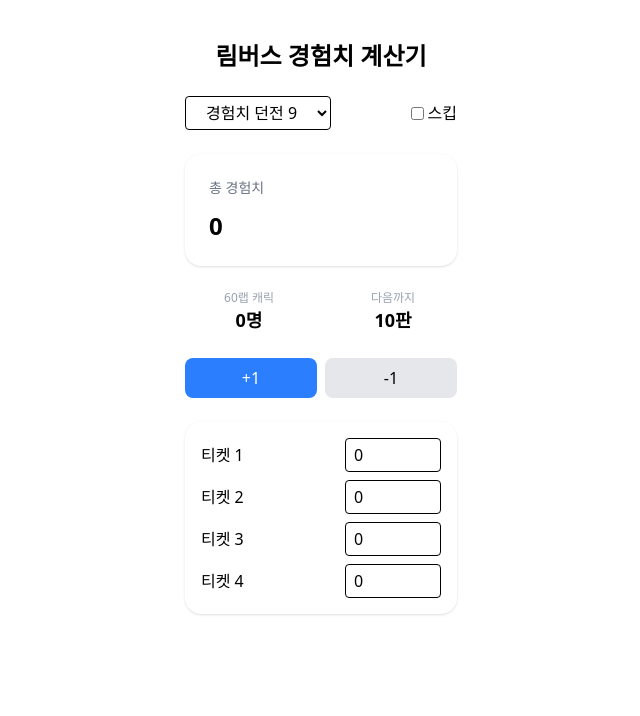
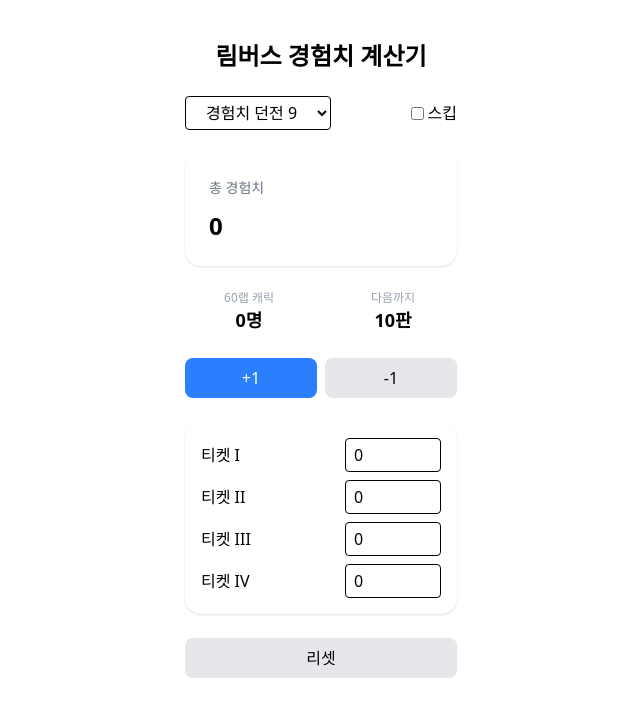
Before and after one commit to sangyun-hwang/subculture-tools, a Next.js app: page / in a window 1280 px wide. Shown: the top 716 px of the page, without its empty margins (319-959 px from the left). Built offline with nearby package versions, Linux system fonts and the light colour scheme.

Commit message:
[feat:limbus-exp] reset 버튼 추가

```diff
--- a/games/limbus-company/config.ts
+++ b/games/limbus-company/config.ts
@@ -13,10 +13,10 @@ export const limbusCompany: GameConfig = {
     },
 
     ticketsName: {
-      t1: '티켓 1',
-      t2: '티켓 2',
-      t3: '티켓 3',
-      t4: '티켓 4',
+      t1: "티켓 I",
+      t2: "티켓 II",
+      t3: "티켓 III",
+      t4: "티켓 IV",
     },
 
     dungeons: {
--- a/games/limbus-company/exp/ui/ExpTool.tsx
+++ b/games/limbus-company/exp/ui/ExpTool.tsx
@@ -12,7 +12,7 @@ function getEffectiveDungeon(dungeon: Dungeon, isSkip: boolean): EffectiveDungeo
 }
 
 export function ExpTool({ config }: { config: ExpConfig }) {
-  const { tickets, addDungeonRun, setTicket, dungeonKey, setDungeon, isSkip, setSkip } = useExpStore()
+  const { tickets, addDungeonRun, setTicket, dungeonKey, setDungeon, isSkip, setSkip, reset } = useExpStore()
 
   const baseDungeon = config.dungeons[dungeonKey]
   const dungeon = getEffectiveDungeon(baseDungeon, isSkip)
@@ -81,7 +81,7 @@ export function ExpTool({ config }: { config: ExpConfig }) {
       <div className="bg-white shadow rounded-2xl p-4 space-y-2">
         {Object.entries(tickets).map(([type, value]) => (
           <div key={type} className="flex gap-2 items-center justify-between">
-            <span className="w-12">{config.ticketsName[type as keyof typeof config.ticketsName]}</span>
+            <span className="w-16">{config.ticketsName[type as keyof typeof config.ticketsName]}</span>
             <input
               type="number"
               value={value}
@@ -94,6 +94,12 @@ export function ExpTool({ config }: { config: ExpConfig }) {
         ))}
       </div>
 
+      <div className="flex gap-2">
+        <button
+          className="flex-1 bg-gray-200 py-2 rounded-lg"
+          onClick={() => reset()}>리셋</button>
+      </div>
+
     </div >
   )
 }
```
